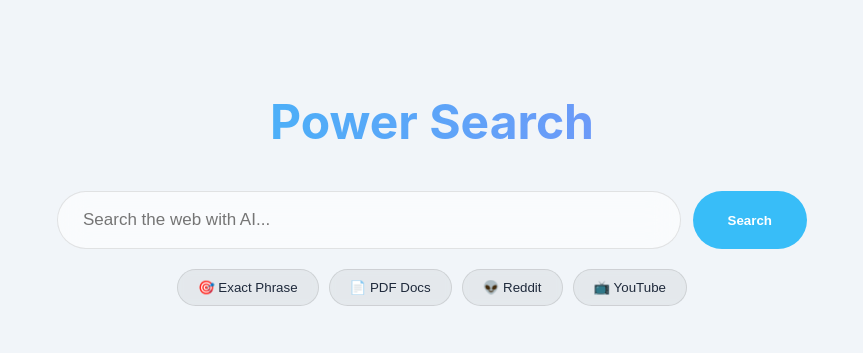
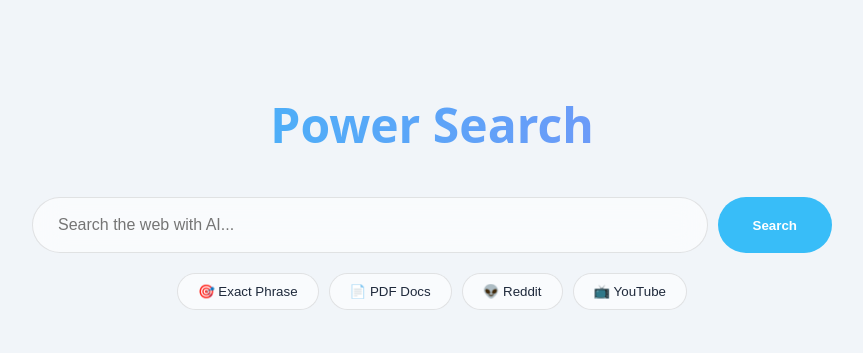
Before and after one commit to ankandas580/google-search, a plain HTML site: page index.html in a window 1280 px wide. Shown: the whole page, without its empty margins (208-1071 px from the left). Drawn offline with Linux system fonts and the light colour scheme.

Commit message:
Refactor CSS variables and styles for consistency

```diff
--- a/css/style.css
+++ b/css/style.css
@@ -1,40 +1,32 @@
 :root {
-    /* Light Mode Colors */
     --bg-color: #f1f5f9;
     --text-color: #1e293b;
     --glass-bg: rgba(255, 255, 255, 0.6);
     --border-color: rgba(0, 0, 0, 0.1);
     --accent: #38bdf8;
-    --chip-bg: rgba(0, 0, 0, 0.05);
 }
 
 @media (prefers-color-scheme: dark) {
     :root {
-        /* Dark Mode Colors */
         --bg-color: #020617;
         --text-color: #f1f5f9;
         --glass-bg: rgba(30, 41, 59, 0.5);
         --border-color: rgba(255, 255, 255, 0.1);
         --accent: #818cf8;
-        --chip-bg: rgba(255, 255, 255, 0.05);
     }
 }
 
 body {
     background-color: var(--bg-color);
     color: var(--text-color);
-    font-family: 'Inter', system-ui, sans-serif;
+    font-family: system-ui, -apple-system, sans-serif;
     margin: 0;
     display: flex;
     justify-content: center;
     padding: 60px 20px;
-    transition: all 0.3s ease;
 }
 
-.search-container {
-    width: 100%;
-    max-width: 750px;
-}
+.search-container { width: 100%; max-width: 800px; }
 
 .glow-text {
     text-align: center;
@@ -45,11 +37,7 @@ body {
     margin-bottom: 40px;
 }
 
-.search-bar-wrapper {
-    display: flex;
-    gap: 12px;
-    margin-bottom: 20px;
-}
+.search-bar-wrapper { display: flex; gap: 10px; margin-bottom: 20px; }
 
 #searchInput {
     flex: 1;
@@ -60,14 +48,8 @@ body {
     color: var(--text-color);
     backdrop-filter: blur(15px);
     -webkit-backdrop-filter: blur(15px);
-    font-size: 17px;
+    font-size: 16px;
     outline: none;
-    transition: 0.3s;
-}
-
-#searchInput:focus {
-    border-color: var(--accent);
-    box-shadow: 0 0 20px rgba(56, 189, 248, 0.2);
 }
 
 #searchBtn {
@@ -78,37 +60,21 @@ body {
     color: white;
     font-weight: bold;
     cursor: pointer;
-    transition: transform 0.2s;
 }
 
-#searchBtn:hover {
-    transform: scale(1.05);
-}
-
-.quick-chips {
-    display: flex;
-    gap: 10px;
-    justify-content: center;
-    flex-wrap: wrap;
-    margin-bottom: 40px;
-}
+.quick-chips { display: flex; gap: 10px; justify-content: center; margin-bottom: 40px; flex-wrap: wrap; }
 
 .chip {
     padding: 10px 20px;
     border-radius: 20px;
     border: 1px solid var(--border-color);
-    background: var(--chip-bg);
+    background: var(--glass-bg);
     color: var(--text-color);
     cursor: pointer;
     backdrop-filter: blur(5px);
-    transition: 0.2s;
 }
 
-.chip.active {
-    background: var(--accent);
-    color: white;
-    border-color: var(--accent);
-}
+.chip.active { background: var(--accent); color: white; border-color: var(--accent); }
 
 .result-item {
     background: var(--glass-bg);
@@ -117,14 +83,6 @@ body {
     padding: 25px;
     border-radius: 20px;
     margin-bottom: 20px;
-    line-height: 1.6;
 }
 
-.ai-header {
-    color: var(--accent);
-    font-weight: bold;
-    margin-bottom: 10px;
-    display: flex;
-    align-items: center;
-    gap: 8px;
-}
+.ai-title { color: var(--accent); font-weight: bold; margin-bottom: 10px; }
```
